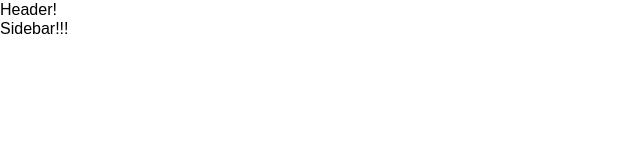
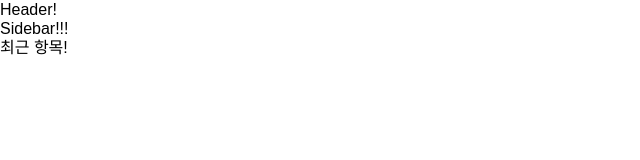
Before and after one commit to als982001/my-photos, a React (Create React App) app: page / in a window 1280 px wide. Before the commit this address had no page. Shown: the top 160 px of the page, without its empty margins (0-640 px from the left). Built offline with nearby package versions, Linux system fonts and the light colour scheme.

Commit message:
route /도 추가

```diff
--- a/src/App.tsx
+++ b/src/App.tsx
@@ -30,7 +30,8 @@ function App() {
           <Route path="/people" element={<People />} />
           <Route path="/storage" element={<Storage />} />
           <Route path="/notfound" element={<NotFound />} />
-          <Route path="/recent" element={<Recent />} />
+          <Route path={"/recent"} element={<Recent />} />
+          <Route path={"/"} element={<Recent />} />
         </Routes>
       </Contents>
     </Wrapper>
```
